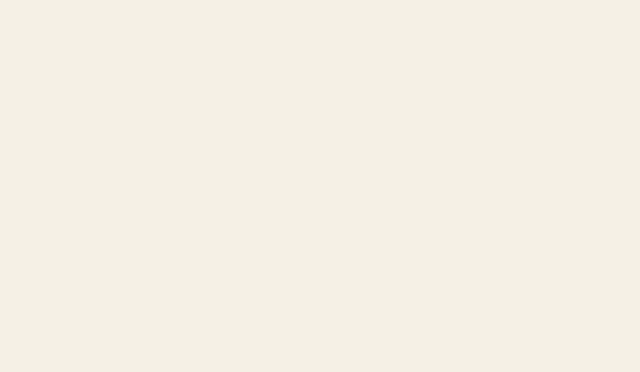
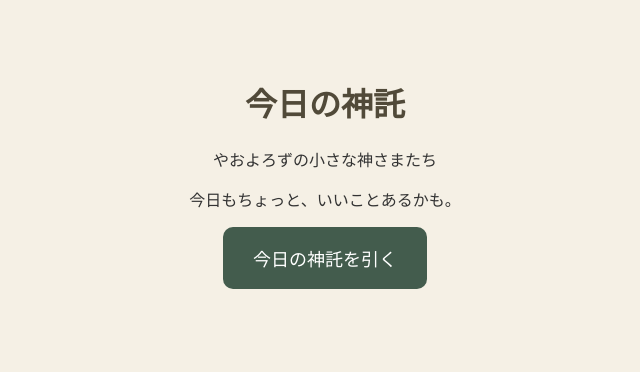
Before and after one commit to ctk95sh445-del/kyou-no-shintaku, a plain HTML site: page index.html in a window 1280 px wide. Shown: the whole page, without its empty margins (315-955 px from the left). Drawn offline with Linux system fonts and the light colour scheme.

Commit message:
Update index.html

```diff
--- a/index.html
+++ b/index.html
@@ -1,39 +1,44 @@
 <!DOCTYPE html>
-
 <html lang="ja">
-
 <head>
-
 <meta charset="UTF-8">
-
 <meta name="viewport" content="width=device-width, initial-scale=1">
-
 <title>今日の神託</title>
-
 <style>
-
 body {
-
   background: #f5f0e5;
-
   color: #333;
-
   text-align: center;
-
   font-family: sans-serif;
-
   padding: 50px 15px;
-
 }
-
 h1 { color: #514a39; }
-
 button {
-
   background: #435c4d;
-
   color: white;
-
   border: none;
-
-      border-radius: 10p
+  border-radius: 10px;
+  padding: 18px 30px;
+  font-size: 18px;
+}
+#result { margin-top: 30px; }
+</style>
+</head>
+<body>
+<h1>今日の神託</h1>
+<p>やおよろずの小さな神さまたち</p>
+<p>今日もちょっと、いいことあるかも。</p>
+<button onclick="draw()">今日の神託を引く</button>
+<div id="result"></div>
+<script>
+function draw() {
+  document.getElementById("result").innerHTML =
+    "<h2>中吉</h2>" +
+    "<h3>アマテラリン</h3>" +
+    "<p>朝が苦手でも、昼から輝けばよいのじゃ。</p>" +
+    "<p>🍱 今日の昼餉：卵料理の定食</p>" +
+    "<p>🌱 小さなお告げ：空にも贈り物があるぞ。</p>";
+}
+</script>
+</body>
+</html>
```
Lines whose indentation alone changed are shown as unchanged.
